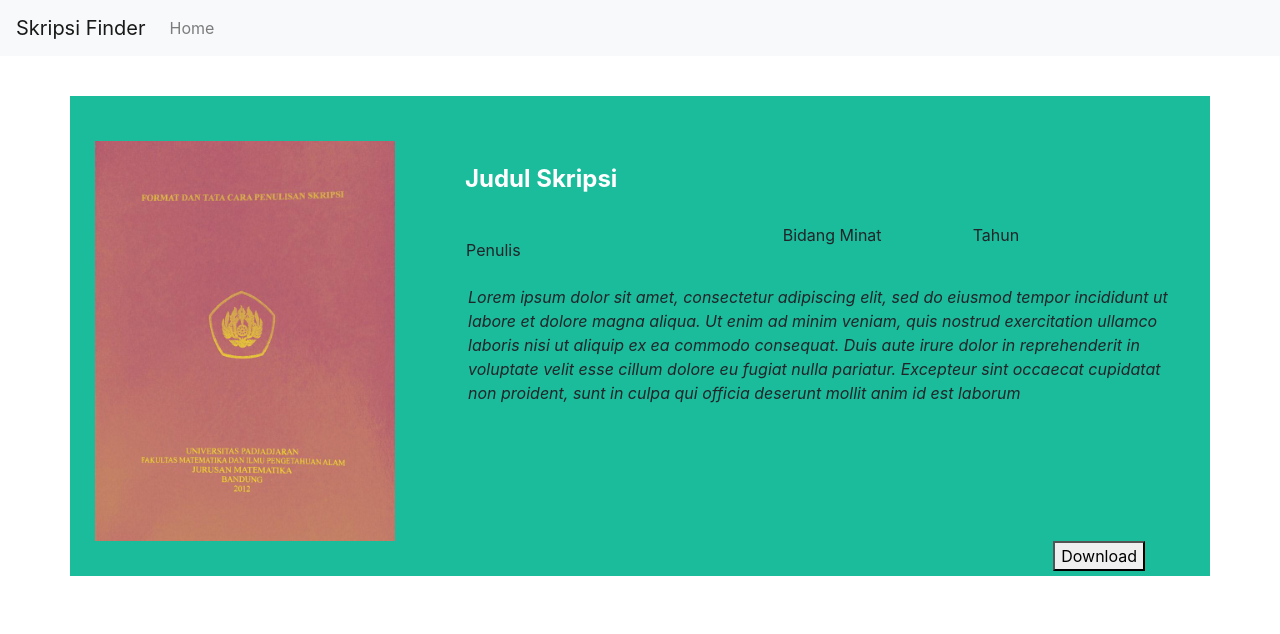
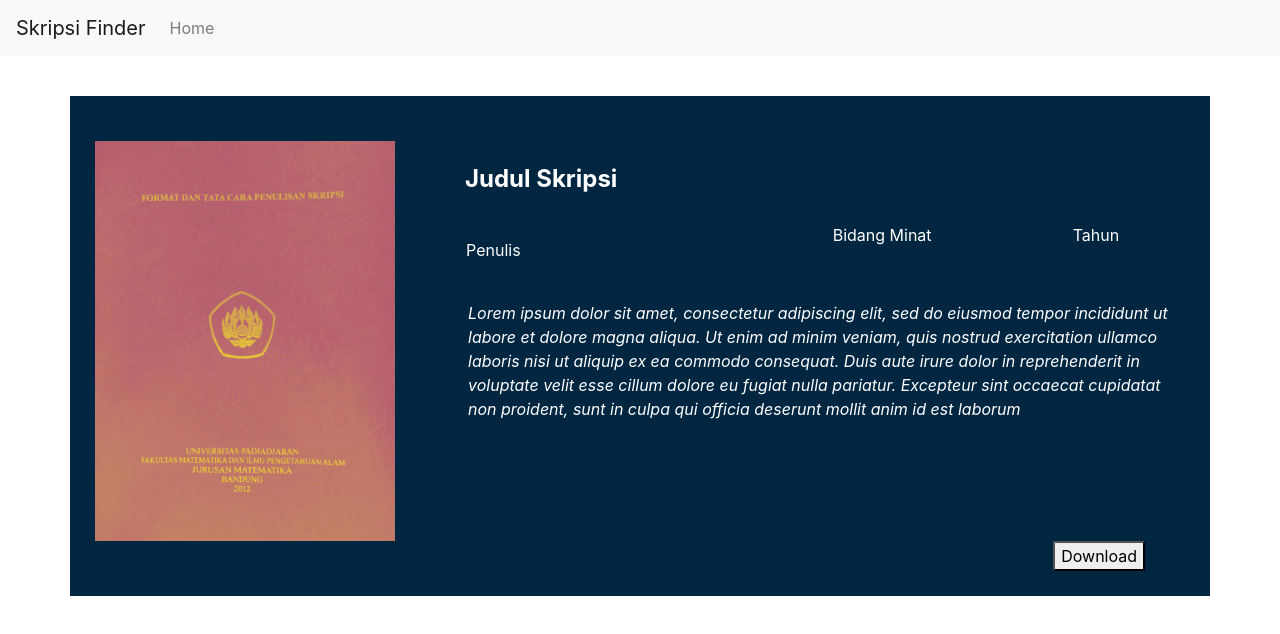
Before and after one commit to fardil/SkripsiFinder, a React (Create React App) app: page /Skripsi in a window 1280 px wide. Shown: the top 634 px of the page. Built offline with nearby package versions, Linux system fonts and the light colour scheme.

Commit message:
edit layout skripsi

```diff
--- a/src/Assets/style.css
+++ b/src/Assets/style.css
@@ -123,7 +123,7 @@ input#npmBar{
   justify-content: flex-end;
   display: flex;
   margin-right: 50px;
-  margin-bottom: 50px;
+  margin-bottom: 70px;
 }
 
 p#judul{
@@ -133,10 +133,25 @@ p#judul{
   color: white;
 }
 
+p#penulis{
+  color: white;
+}
+
+p#bidangminat{
+  color: white;
+  margin-left: 50px;
+}
+
+p#tahun{
+  color: white;
+  margin-left: 100px;
+}
+
 article#abstrak{
   margin-top: 15px;
   padding: 3px;
   font-style: italic;
+  color: white;
 }
 
 .imgSkripsi{
@@ -147,10 +162,10 @@ article#abstrak{
 }
 
 .container#skripsi{
-  height:480px;
+  height:500px;
   margin-top: 40px;
   margin-bottom: 50px;
-  background-color:#1abc9c;
+  background-color:#002642;
   justify-content: space-between;
   flex-direction: column;
   display: flex;
--- a/src/Pages/skripsi.js
+++ b/src/Pages/skripsi.js
@@ -40,9 +40,21 @@ return (
                        </p>
                    </MDBRow>
                    <MDBRow>
-                   <MDBCol md="5">Penulis</MDBCol>
-                   <MDBCol md="3">Bidang Minat</MDBCol>
-                   <MDBCol md="3">Tahun</MDBCol>
+                   <MDBCol md="5">
+                       <p id = "penulis">
+                           Penulis
+                        </p>
+                    </MDBCol>
+                   <MDBCol md="3">
+                       <p id ="bidangminat">
+                            Bidang Minat
+                        </p>
+                    </MDBCol>
+                   <MDBCol md="3">
+                       <p id="tahun">
+                            Tahun
+                       </p>
+                    </MDBCol>
                    </MDBRow>
                    <article id="abstrak">
                    Lorem ipsum dolor sit amet, consectetur adipiscing elit, sed do eiusmod tempor incididunt ut labore et dolore magna aliqua.
```
